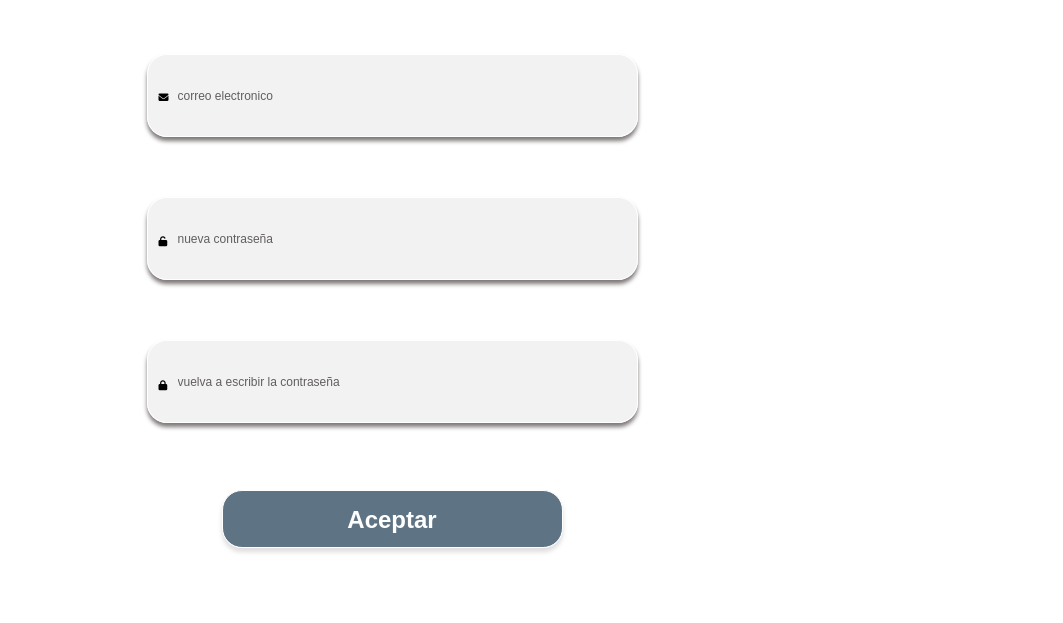
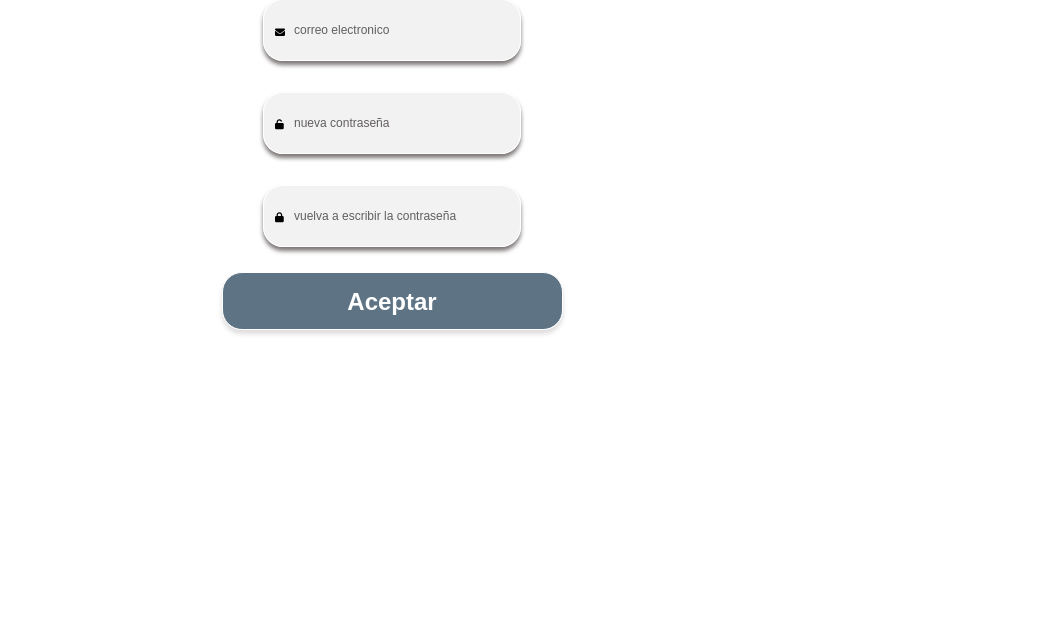
Before and after one commit to Quiroga10/Proyecto-Pagina-Web-para-discapacitados, a plain HTML site: page restablecer_contraseña.html in a window 1280 px wide. Shown: the part 750-1373 px from the top of the page, without its empty margins (108-1171 px from the left). After the commit the page ends 1098 px from the top, so only its background shows below. Drawn offline with Linux system fonts and the light colour scheme.

Commit message:
3er avance

```diff
--- a/sass/codigo.scss
+++ b/sass/codigo.scss
@@ -1,8 +1,10 @@
 @import "../sass/globales.scss";
 
-h2{
-    text-align: center;
-    margin-top: 4.5rem;
+header{
+    h2{
+        text-align: center;
+        margin-top: 4.5rem;
+    }
 }
 
 main{
--- a/sass/globales.scss
+++ b/sass/globales.scss
@@ -3,7 +3,7 @@ $fuente2:'Oswald',sans-serif;
 
 $color-h1:#333333;
 $color-h2:#939393;
-$color-p:#868484;
+$color-p:#747474;
 $color-placeholder:#625E5E;
 $color-claro:#FFFFFF;
 $color-oscuro:#000000;
--- a/sass/style.scss
+++ b/sass/style.scss
@@ -23,20 +23,20 @@ main {
     display: grid;
     place-items: center;
     grid-auto-columns: 100%;
-    grid-template-rows: 11% 50% 13%;
+    grid-template-rows: 19% 62% 16%;
     overflow: hidden;
-    height: 89rem;
+    height: 43rem;
     .main__input {
         position: relative;
         display: grid;
-        grid-template-columns: 491px;
+        grid-template-columns: 258px;
         grid-auto-rows: 83px;
-        gap: 6rem;
+        gap: 1rem;
         input {
             background-color: rgba(5, 5, 5, 0.05);
             border: 0.1rem solid #FFFFFF;
             box-shadow: 0 0.4rem 0.4rem #7e7878;
-            height: auto;
+            height: 6rem;
         }
         .fa-solid{
             position: absolute;
@@ -45,13 +45,13 @@ main {
             left: 1.2rem;
         }
         .fa-envelope{
-            top: 3.8rem;
+            top: 2.8rem;
         }
         .fa-unlock{
-            top: 18.2rem;
+            top: 12rem;
         }
         .fa-lock{
-            top:32.6rem;
+            top:21.3rem;
         }
     }
     .main__button-secondario {
```
Also changed, not shown: css/codigo.css, css/globales.css, css/style.css, 1 other file.
